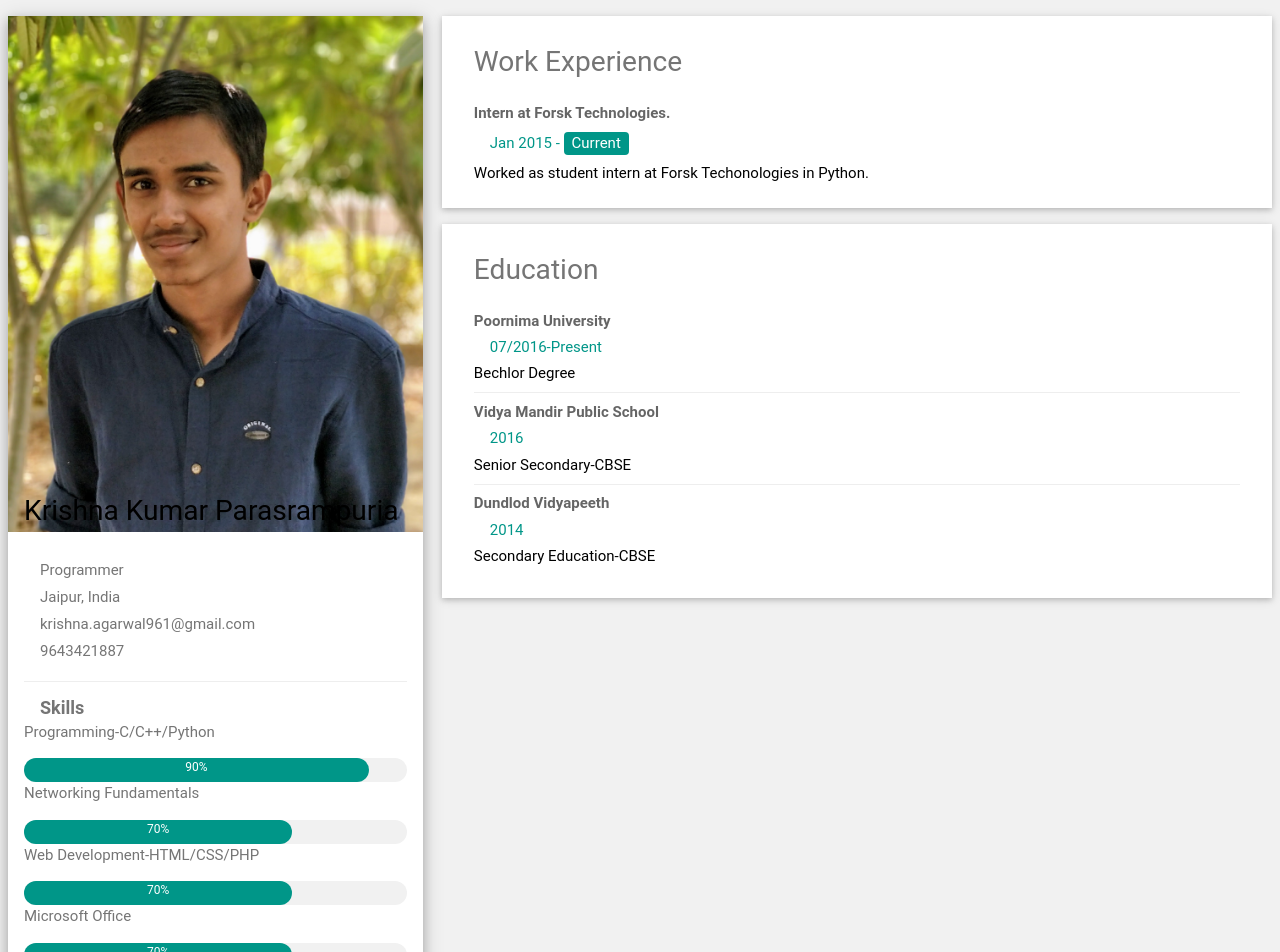
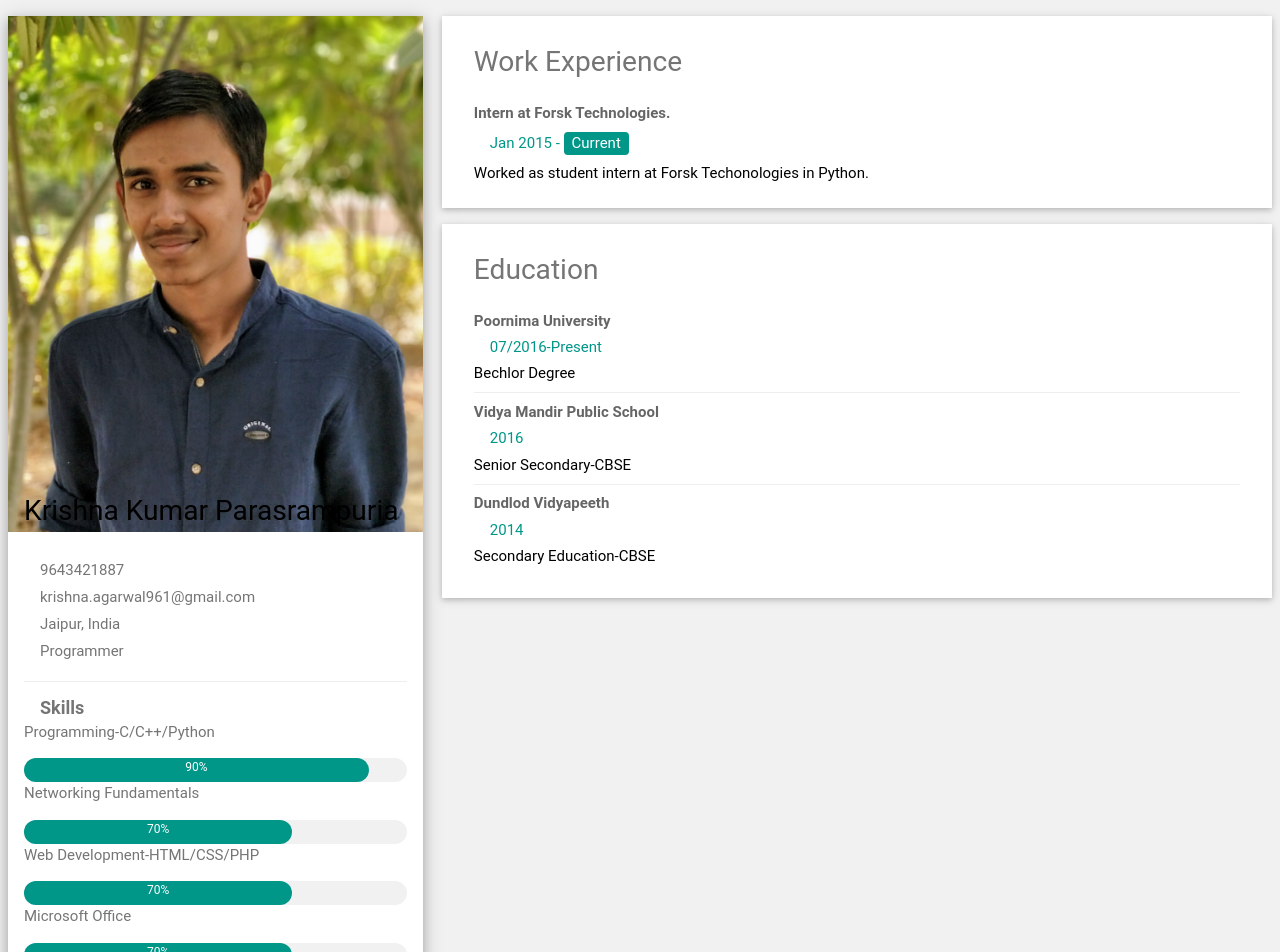
Before and after one commit to krishppuria/krishppuria.github.io, a Jekyll site: the page built from resum.html, in a window 1280 px wide. Shown: the top 952 px of the page. Built offline with Jekyll 4.4.1, drawn with Linux system fonts in a browser that asks for light colours.

Commit message:
Update from Forestry.io Krishna Parasrampuria updated resum.html

```diff
--- a/resum.html
+++ b/resum.html
@@ -55,7 +55,7 @@ resume:
         </div><br>
         <div class="w3-container">
 
-          {% for det in i.user_details %}
+          {% for det in i.user_details reversed %}
           <p><i class="fa fa-briefcase fa-fw w3-margin-right w3-large w3-text-teal pb-5"></i>{{ det[1] }}</p>
           <!--<p><i class="fa fa-home fa-fw w3-margin-right w3-large w3-text-teal pb-5"></i>Jaipur, India</p>
           <p><i class="fa fa-envelope fa-fw w3-margin-right w3-large w3-text-teal pb-5"></i>krishna.agarwal961@gmail.com</p>
```
